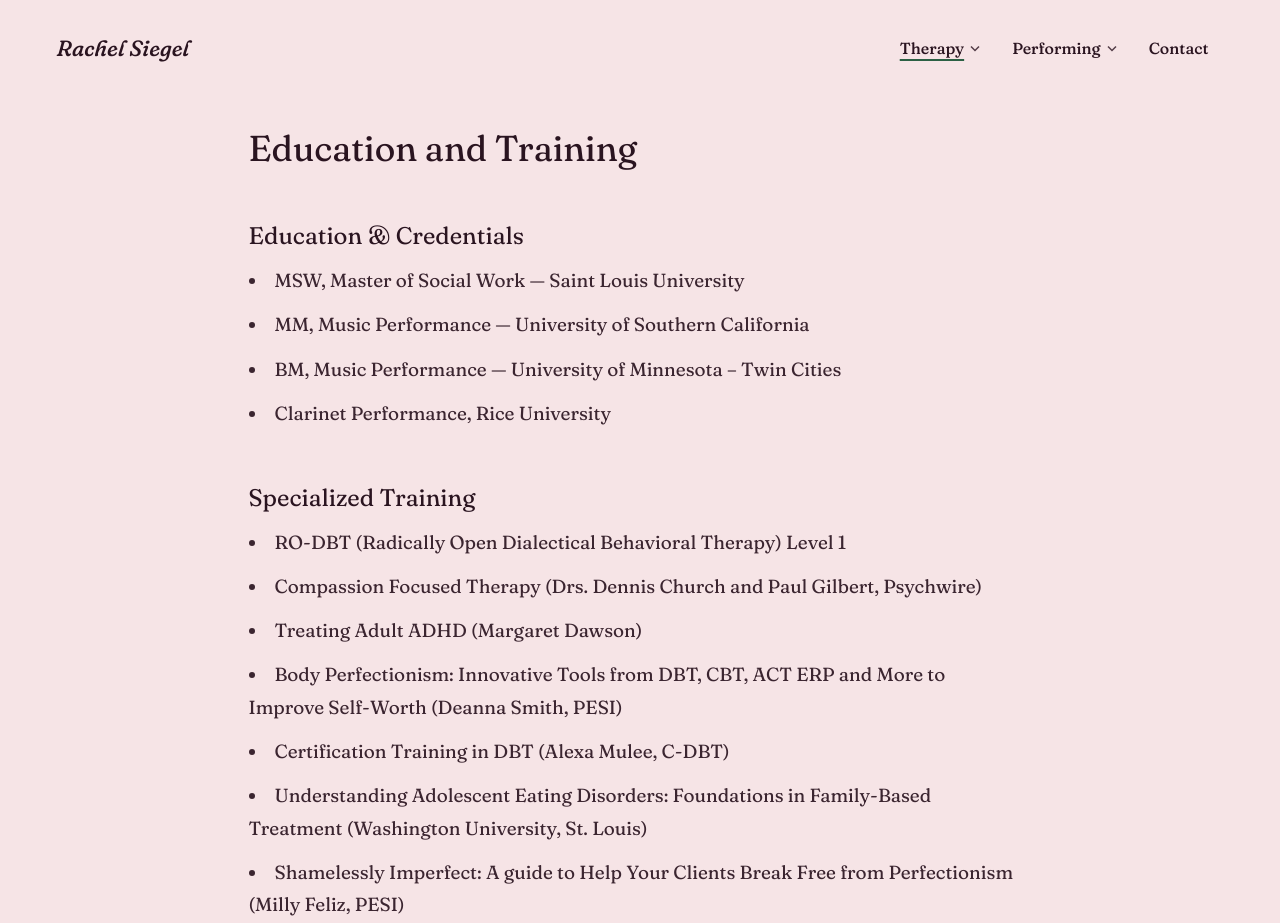
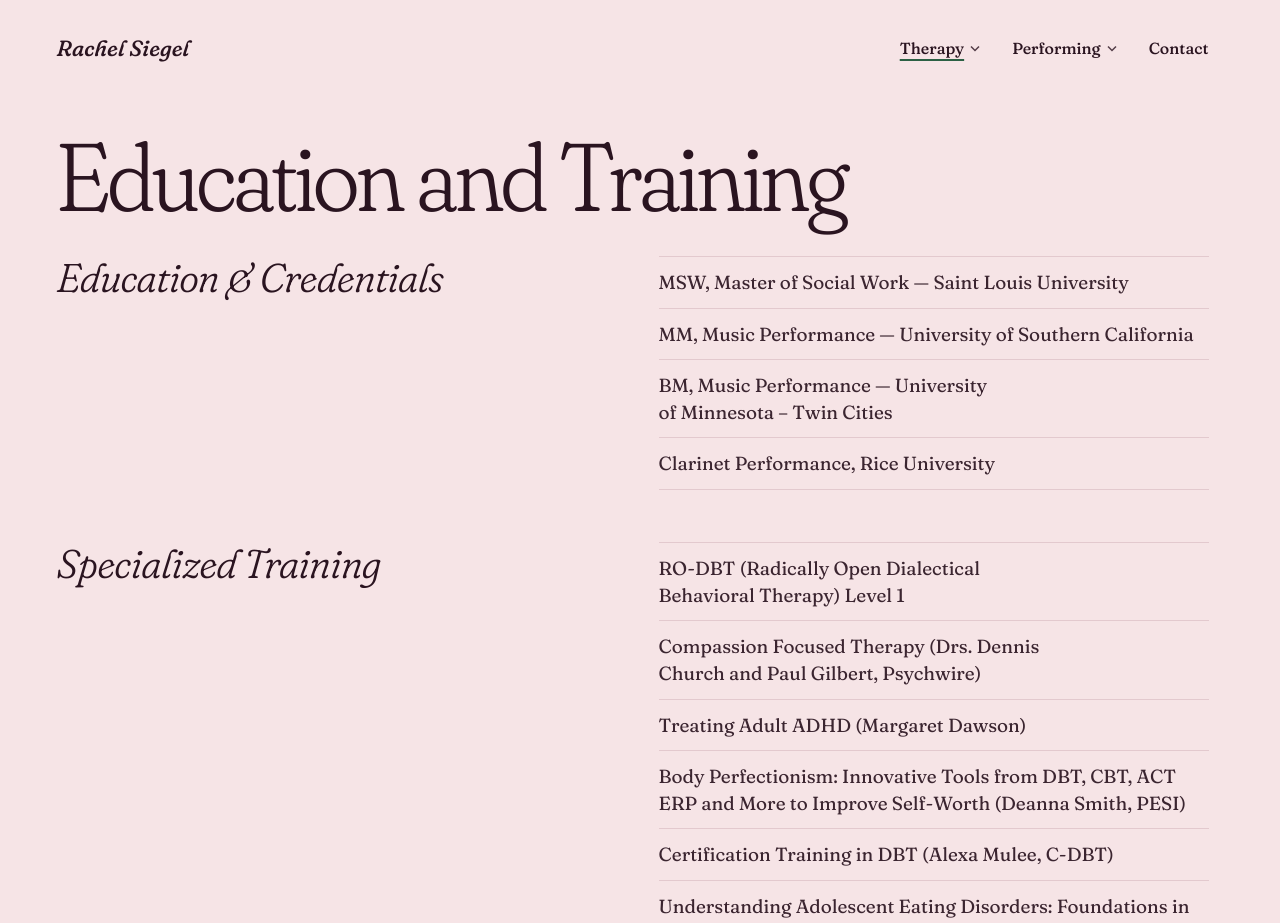
Before and after one commit to psnail273/rachel-website-better, a Next.js app: page /therapy/education-and-training in a window 1280 px wide. Shown: the top 923 px of the page. Built offline with nearby package versions, Linux system fonts and the light colour scheme.

Commit message:
Education and Training: headings beside ruled rows (#38)
Co-Authored-By: Claude Sonnet 5.5 <noreply@anthropic.com>

```diff
--- a/src/app/therapy/education-and-training/page.tsx
+++ b/src/app/therapy/education-and-training/page.tsx
@@ -1,5 +1,11 @@
 import type { Metadata } from "next";
-import { Stack } from "../../_components/layout/components";
+import {
+  Rows,
+  Section,
+  SectionHeading,
+  Stack,
+  Switcher,
+} from "../../_components/layout/components";
 
 export const metadata: Metadata = {
   title: "Education and Training",
@@ -7,50 +13,54 @@ export const metadata: Metadata = {
     "Rachel Siegel's education and training: a Master of Social Work from Saint Louis University, degrees in music performance, and specialized training in ACT, Compassion Focused Therapy, DBT and more.",
 };
 
+const education = [
+  { text: "MSW, Master of Social Work — Saint Louis University" },
+  { text: "MM, Music Performance — University of Southern California" },
+  { text: "BM, Music Performance — University of Minnesota – Twin Cities" },
+  { text: "Clarinet Performance, Rice University" },
+];
+
+const training = [
+  { text: "RO-DBT (Radically Open Dialectical Behavioral Therapy) Level 1" },
+  {
+    text: "Compassion Focused Therapy (Drs. Dennis Church and Paul Gilbert, Psychwire)",
+  },
+  { text: "Treating Adult ADHD (Margaret Dawson)" },
+  {
+    text: "Body Perfectionism: Innovative Tools from DBT, CBT, ACT ERP and More to Improve Self-Worth (Deanna Smith, PESI)",
+  },
+  { text: "Certification Training in DBT (Alexa Mulee, C-DBT)" },
+  {
+    text: "Understanding Adolescent Eating Disorders: Foundations in Family-Based Treatment (Washington University, St. Louis)",
+  },
+  {
+    text: "Shamelessly Imperfect: A guide to Help Your Clients Break Free from Perfectionism (Milly Feliz, PESI)",
+  },
+  { text: "ACT 2-Day Intensive (Dr. DJ Moran)" },
+  {
+    text: "Mindfulness Certification Course, 2-Day Intensive (Dr. Debra Premashakti Alvis)",
+  },
+  {
+    text: "Food and Mood: A Therapist's Guide to the Role of Nutrition in Mental Health (Kathleen Zamperini)",
+  },
+];
+
 export default function EducationPage() {
-  const education = [
-    "MSW, Master of Social Work — Saint Louis University",
-    "MM, Music Performance — University of Southern California",
-    "BM, Music Performance — University of Minnesota – Twin Cities",
-    "Clarinet Performance, Rice University",
-  ];
-  const training = [
-    "RO-DBT (Radically Open Dialectical Behavioral Therapy) Level 1",
-    "Compassion Focused Therapy (Drs. Dennis Church and Paul Gilbert, Psychwire)",
-    "Treating Adult ADHD (Margaret Dawson)",
-    "Body Perfectionism: Innovative Tools from DBT, CBT, ACT ERP and More to Improve Self-Worth (Deanna Smith, PESI)",
-    "Certification Training in DBT (Alexa Mulee, C-DBT)",
-    "Understanding Adolescent Eating Disorders: Foundations in Family-Based Treatment (Washington University, St. Louis)",
-    "Shamelessly Imperfect: A guide to Help Your Clients Break Free from Perfectionism (Milly Feliz, PESI)",
-    "ACT 2-Day Intensive (Dr. DJ Moran)",
-    "Mindfulness Certification Course, 2-Day Intensive (Dr. Debra Premashakti Alvis)",
-    "Food and Mood: A Therapist's Guide to the Role of Nutrition in Mental Health (Kathleen Zamperini)",
-  ];
   return (
-    <Stack space="block" className="w-full max-w-3xl self-center">
-      <h1 className="font-serif text-4xl text-heading">
+    <Section labelledBy="education-heading">
+      <SectionHeading level={1} id="education-heading">
         Education and Training
-      </h1>
-      <Stack space="tight" as="section">
-        <h2 className="font-serif text-2xl text-heading">
-          Education &amp; Credentials
-        </h2>
-        <Stack space="tight" as="ul" className="list-disc list-inside">
-          {education.map((e) => (
-            <li key={e}>{e}</li>
-          ))}
-        </Stack>
+      </SectionHeading>
+      <Stack space="block">
+        <Switcher kind="label">
+          <SectionHeading level={2}>Education &amp; Credentials</SectionHeading>
+          <Rows rows={education} />
+        </Switcher>
+        <Switcher kind="label">
+          <SectionHeading level={2}>Specialized Training</SectionHeading>
+          <Rows rows={training} />
+        </Switcher>
       </Stack>
-      <Stack space="tight" as="section">
-        <h2 className="font-serif text-2xl text-heading">
-          Specialized Training
-        </h2>
-        <Stack space="tight" as="ul" className="list-disc list-inside">
-          {training.map((t) => (
-            <li key={t}>{t}</li>
-          ))}
-        </Stack>
-      </Stack>
-    </Stack>
+    </Section>
   );
 }
```
